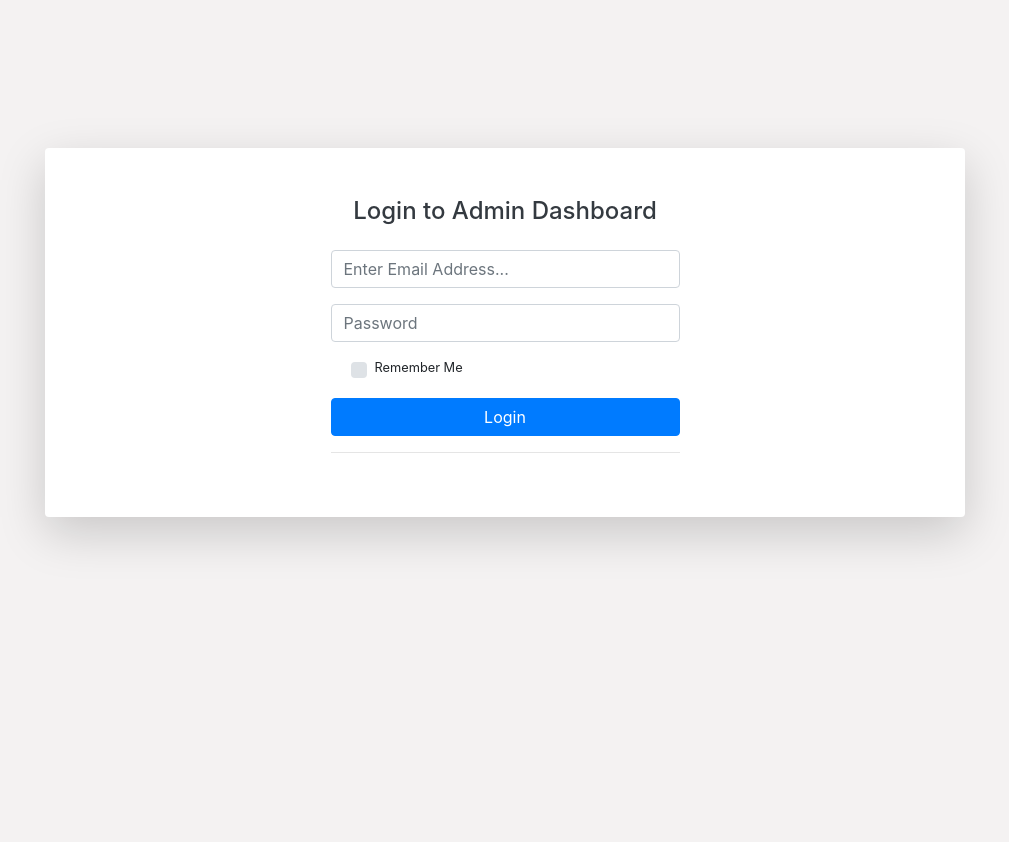
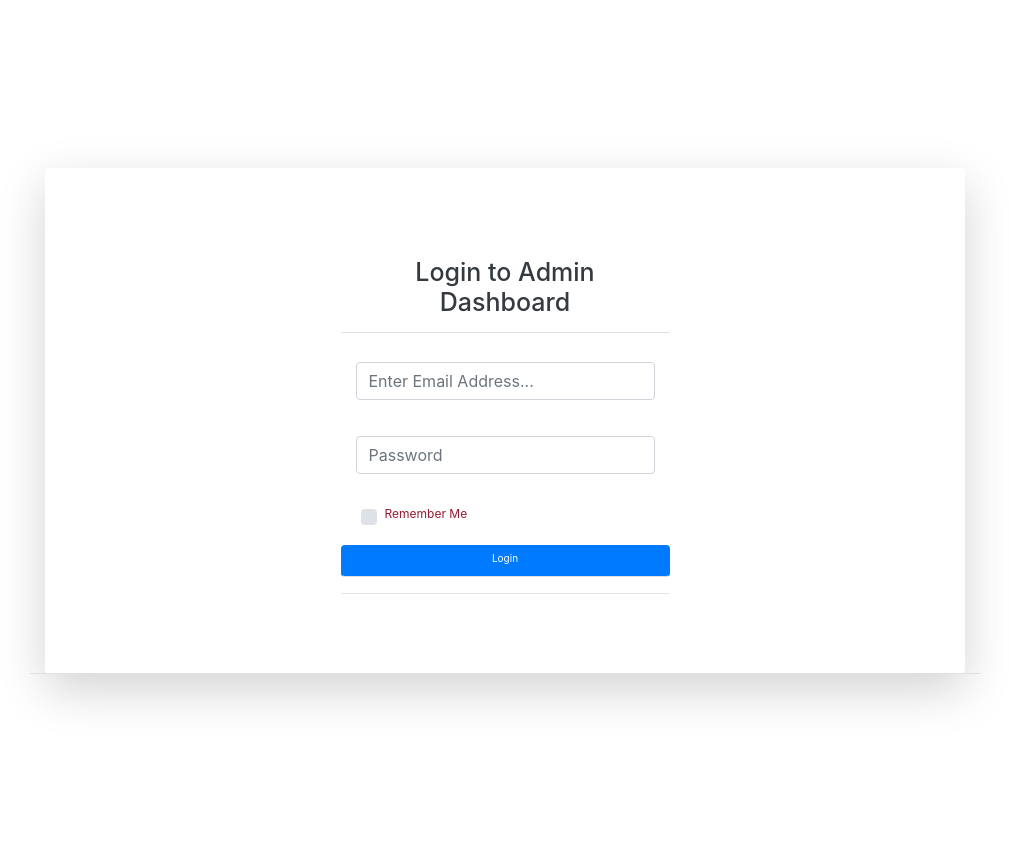
Before and after one commit to rahimflash/Monitoring-Gateway, a Flask app: page /admin/login in a window 1280 px wide. Shown: the whole page, without its empty margins (135-1144 px from the left). Before the commit the page ends 546 px from the top, so only its background shows below. Run offline with Flask 2, Linux system fonts and the light colour scheme; parts of the project's set-up code (start-up, migrations or seed data) failed here and were passed over; some libraries are stand-ins or nearby versions.

Commit message:
Version 2.0.1

```diff
--- a/static/style.css
+++ b/static/style.css
@@ -1,13 +1,14 @@
 * {
     box-sizing: border-box;
     font-family: -apple-system, BlinkMacSystemFont, "segoe ui", roboto, oxygen, ubuntu, cantarell, "fira sans", "droid sans", "helvetica neue", Arial, sans-serif;
-    font-size: 20px
+    font-size: 30px;
     -webkit-font-smoothing: antialiased;
     -moz-osx-font-smoothing: grayscale;
 }
 body {
     background-color:  #f4f2f2;
     margin: 0;
+    font-size: large;
 
 }
 .login {
--- a/templates/base.html
+++ b/templates/base.html
@@ -24,8 +24,6 @@
                 {% endif %}
                 {% if g.type=='admin' %}
                 <a href="{{ url_for('logout') }}"><i class="fas fa-sign-out-alt"></i>Log Out</a>
-                {% else %}
-                <a href="{{ url_for('login') }}">Log In</a>
                 {% endif %}
 			</div>
 		</nav>
--- a/templates/logins.html
+++ b/templates/logins.html
@@ -1,6 +1,8 @@
-<!DOCTYPE html>
-<html>
-
+<!--<!DOCTYPE html>
+<html> -->
+{% extends "base.html" %}
+{% block page_content %}
+<div style="margin: 100px auto; padding-top:80px; color:#981a32; padding: 20px 0 20px 0; ">
 <head>
     <meta charset="utf-8">
     <meta name="viewport" content="width=device-width, initial-scale=1.0, shrink-to-fit=no">
@@ -14,31 +16,31 @@
     <link rel="stylesheet" href="{{url_for('static',filename='fonts/fontawesome5-overrides.min.css')}}">
 </head>
 
-<body class="bg-gradient-primary" style='padding-top:100px; background-color: #f4f2f2;'>
+<body class="bg-gradient-primary" >
     <div class="container">
         <div class="row justify-content-center">
             <div class="col-md-9 col-lg-12 col-xl-10">
-                <div class="card shadow-lg o-hidden border-0 my-5">
+            <div class="card shadow-lg o-hidden border-0 my-5">
                     <div class="card-body p-0">
                         <div class="row">
                             <div class="col">
                                 <!--<h1><i class="fa fa-shopping-bag"></i></h1> -->
                             </div>
                         </div>
-                        <div class="row">
+                        <div class="row" style=" font-size: 15px; margin-top: 10px; border-bottom: 1px solid #dee0e4; padding: 10px 20px 15px;">
                             <div class="col-lg-6 offset-lg-3 offset-xl-3">
                                 <div class="p-5">
                                     <div class="text-center">
-                                        <h4 class="text-dark mb-4">Login to Admin Dashboard</h4>
+                                        <h4 class="text-dark mb-4" style=" font-size: 25px; margin-top: 10px; border-bottom: 1px solid #dee0e4; padding: 10px 20px 15px;">Login to Admin Dashboard</h4>
                                     </div>
                                     <form class="user" action="/admin/login" method="post">
-                                        <div class="form-group"><input class="form-control form-control-user" type="email" id="email" aria-describedby="emailHelp" placeholder="Enter Email Address..." name="email" required=""></div>
-                                        <div class="form-group"><input class="form-control form-control-user" type="password" id="password" placeholder="Password" name="password" required=""></div>
+                                        <div class="form-group" style=" font-size: 20px; padding: 5px 15px 15px;"><input class="form-control form-control-user" type="email" id="email" aria-describedby="emailHelp" placeholder="Enter Email Address..." name="email" required=""></div>
+                                        <div class="form-group" style=" font-size: 20px; padding: 5px 15px 15px;"><input class="form-control form-control-user" type="password" id="password" placeholder="Password" name="password" required=""></div>
                                         <div class="form-group">
                                             <div class="custom-control custom-checkbox small">
                                                 <div class="form-check"><input class="form-check-input custom-control-input" type="checkbox" id="formCheck-1"><label class="form-check-label custom-control-label" for="formCheck-1">Remember Me</label></div>
                                             </div>
-                                        </div><button class="btn btn-primary btn-block text-white btn-user" type="submit">Login</button>
+                                        </div><button class="btn btn-primary btn-block text-white btn-user" type="submit" style=" font-size: 10px; border-bottom: 1px solid #dee0e4; padding: 5px 10px 10px;">Login</button>
                                         <hr>
                                         <div class="text-center"><strong>{{msg}}</strong></div>
                                     </form>
@@ -58,5 +60,6 @@
     <script src="https://cdnjs.cloudflare.com/ajax/libs/jquery-easing/1.4.1/jquery.easing.js"></script>
     <script src="{{url_for('static',filename='js/theme.js')}}"></script>
 </body>
-
-</html>
+</div>
+<!--</html> -->
+{% endblock %}
```
Also changed, not shown: 1 other file.
